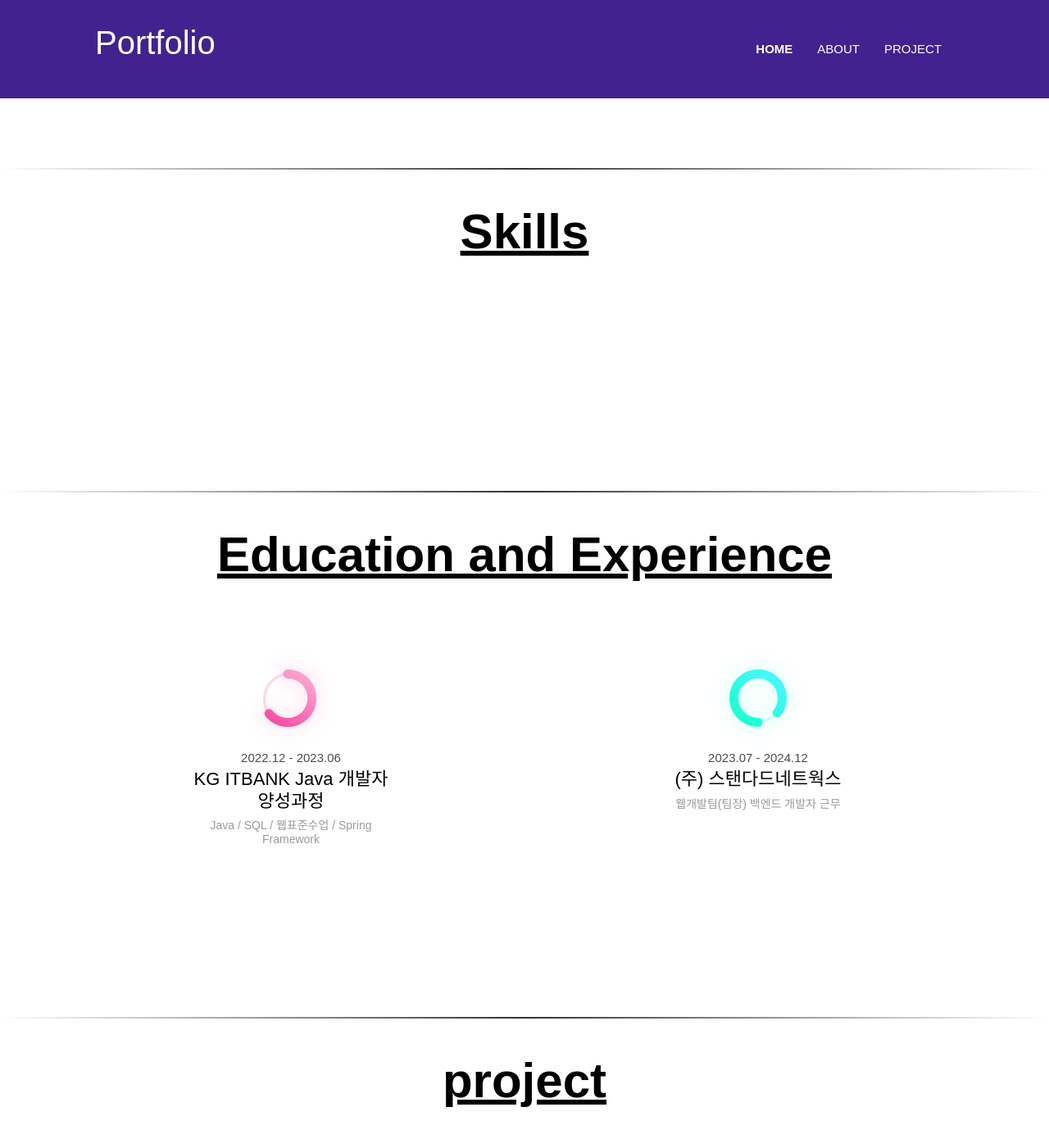
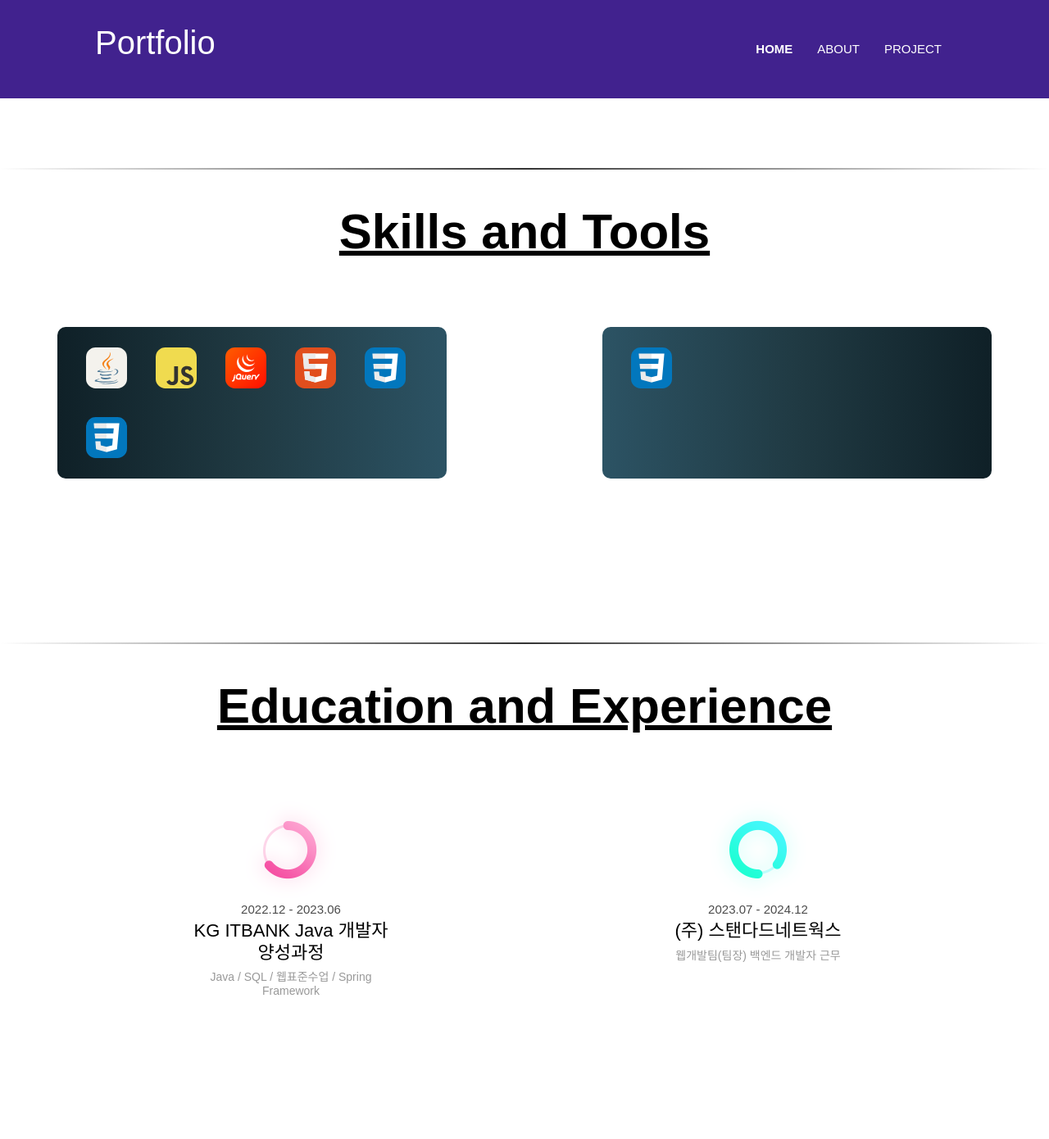
Before and after one commit to changhoonYoo/changhoonyoo.github.io, a Jekyll site: the page built from index.html, in a window 1280 px wide and 1400 px high, scrolled down 1260 px. Shown: the top 1390 px of the window at 82% size. Built offline with Jekyll 4.4.1, drawn with Linux system fonts in a browser that asks for light colours.

Commit message:
add: 스킬 툴 이미지 추가작업중

```diff
--- a/_data/settings.yml
+++ b/_data/settings.yml
@@ -86,7 +86,7 @@ work-process:
 #-------------------------------
 # Skills Section
 
-skills-title: Skills
+skills-title: Skills and Tools
 #skills:
 #  - { name: Web Design, color: "#fdb157", value: "90%" }
 #  - { name: Logo Design, color: "#9473e6", value: "60%" }
--- a/_includes/skills-section.html
+++ b/_includes/skills-section.html
@@ -7,19 +7,33 @@
       <div class="col-lg-12 text-center">
         <h2 class="section-title">{{ site.data.settings.skills-title }}</h2>
       </div>
-
-<!--      {% for skill in site.data.settings.skills %}-->
-<!--      <div class="col-lg-3 col-sm-6 mb-4 mb-lg-0">-->
-<!--        <div class="card shadow text-center">-->
-<!--          <div class="position-relative rounded-top progress-wrapper" data-color="{{ skill.color }}">-->
-<!--            <div class="wave" data-progress="{{ skill.value }}"></div>-->
-<!--          </div>-->
-<!--          <div class="card-footer bg-white">-->
-<!--            <h4 class="card-title">{{ skill.name }} ({{ skill.value }})</h4>-->
-<!--          </div>-->
-<!--        </div>-->
-<!--      </div>-->
-<!--      {% endfor %}-->
+      <div class="col-lg-5 skill-container">
+        <div class="image-item">
+          <img src="{{ site.baseurl }}/assets/images/skill/java.svg" alt="Java">
+        </div>
+        <div class="image-item">
+          <img src="{{ site.baseurl }}/assets/images/skill/javascript.svg" alt="JavaScript">
+        </div>
+        <div class="image-item">
+          <img src="{{ site.baseurl }}/assets/images/skill/jQuery.svg" alt="jQuery">
+        </div>
+        <div class="image-item">
+          <img src="{{ site.baseurl }}/assets/images/skill/html.svg" alt="HTML">
+        </div>
+        <div class="image-item">
+          <img src="{{ site.baseurl }}/assets/images/skill/css.svg" alt="CSS">
+        </div>
+        <div class="image-item">
+          <img src="{{ site.baseurl }}/assets/images/skill/css.svg" alt="CSS">
+        </div>
+      </div>
+      <div class="col-lg-2">
+      </div>
+      <div class="col-lg-5 tool-container">
+        <div class="image-item">
+          <img src="{{ site.baseurl }}/assets/images/skill/css.svg" alt="CSS">
+        </div>
+      </div>
     </div>
   </div>
 </section>
--- a/assets/scss/_common.scss
+++ b/assets/scss/_common.scss
@@ -300,4 +300,37 @@ textarea.form-control{
 .section-title {
     text-decoration: underline;
 }
+
+.skill-container {
+  display: flex;
+  flex-wrap: wrap; /* 줄바꿈을 가능하게 설정 */
+  gap: 5px; /* 이미지 간 간격 */
+  padding: 10px 20px 10px; /* 컨테이너 내부 여백 */
+  background: linear-gradient(90deg, #0F2027, #203A43, #2C5364);
+  border-radius: 10px; /* 네모판의 모서리 둥글게 처리 */
+}
+
+.tool-container {
+  display: flex;
+  flex-wrap: wrap; /* 줄바꿈을 가능하게 설정 */
+  gap: 5px; /* 이미지 간 간격 */
+  padding: 10px 20px 10px; /* 컨테이너 내부 여백 */
+  background: linear-gradient(90deg, #2C5364, #203A43, #0F2027);
+  border-radius: 10px; /* 네모판의 모서리 둥글게 처리 */
+}
+
+.image-item {
+  border-radius: 15px; /* 배경의 모서리 둥글게 처리 */
+  padding: 15px;
+  display: inline-block;
+  width: 80px; /* 개별 이미지의 너비 */
+  height: 80px; /* 개별 이미지의 높이 */
+  display: flex;
+}
+
+.image-item img {
+  width: 100%; /* 이미지가 `div`에 맞게 크기 조정 */
+  height: 100%; /* 이미지가 `div`에 맞게 크기 조정 */
+}
+
 /* /card */
```
Also changed, not shown: assets/images/skill/JQuery.svg (added), assets/images/skill/css.svg (added), assets/images/skill/html.svg (added), assets/images/skill/java.svg (added), assets/images/skill/javascript.svg (added).
